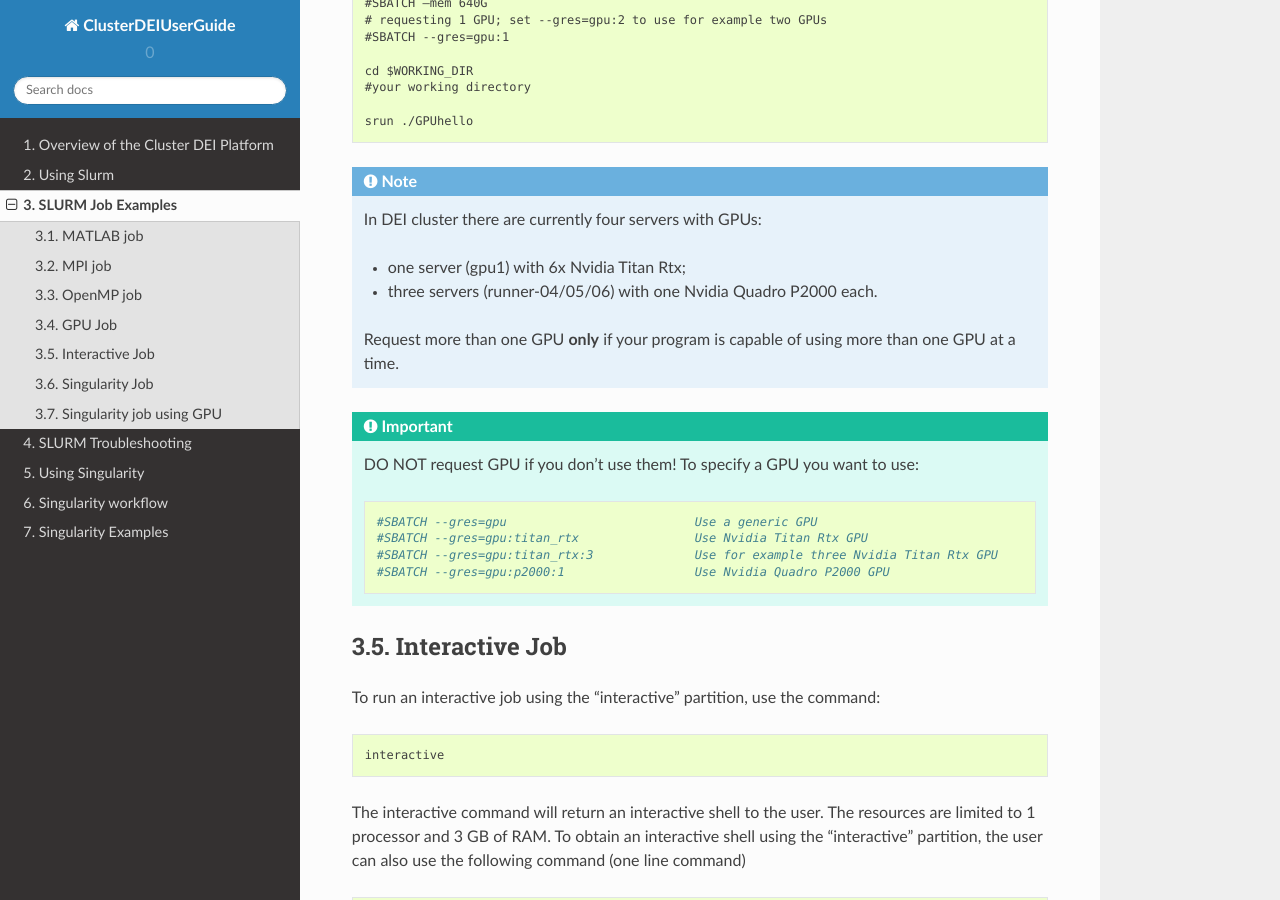
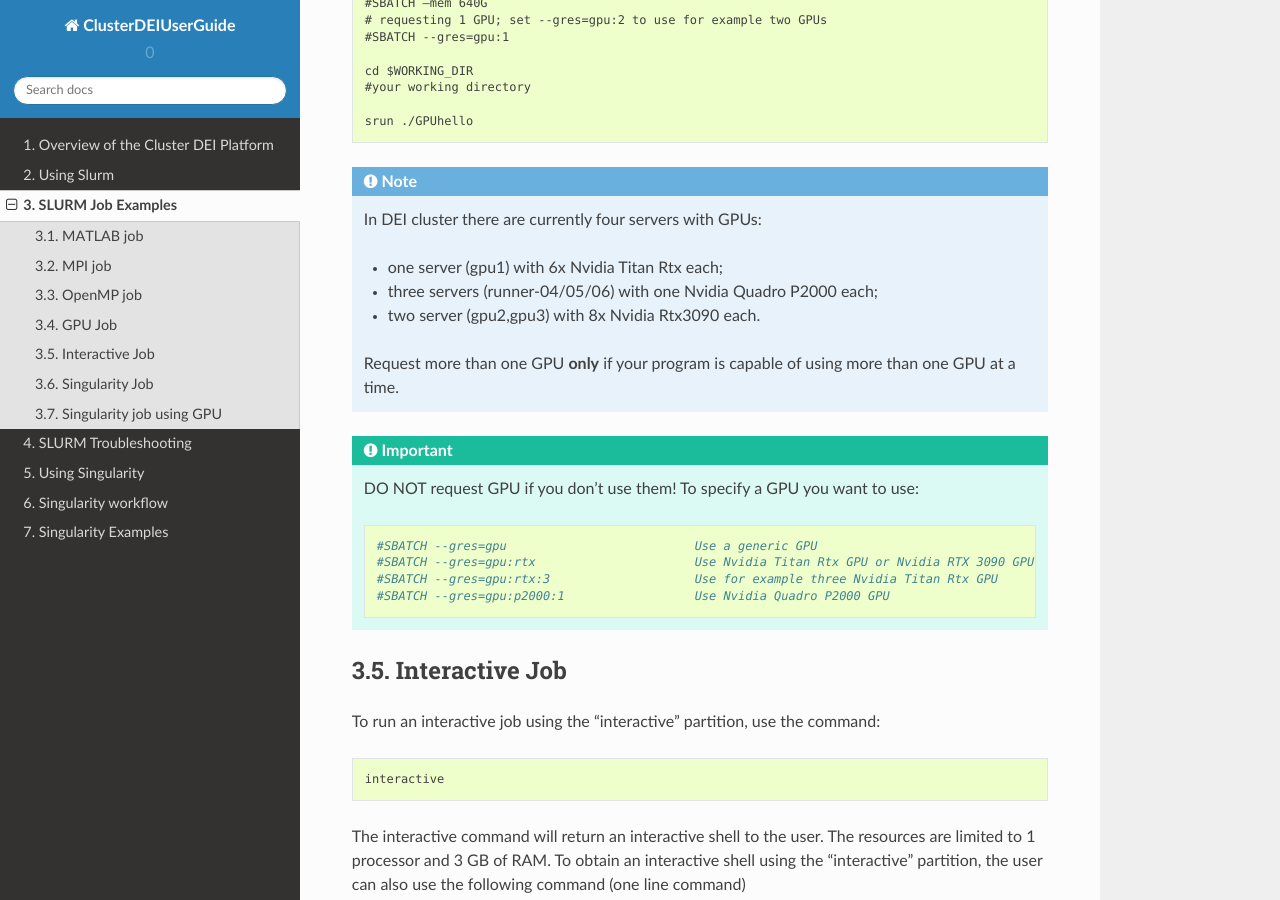
Before and after one commit to agostinoandriolo/clusterDEIguide, a Sphinx documentation site: the page built from ClusterDEIUserGuide-master/docs/SLURMExamples.rst, in a window 1280 px wide and 900 px high, scrolled down 1704 px. Built offline with Sphinx 7.4.7 and the Read the Docs theme 2.0.0, drawn with Linux system fonts in a browser that asks for light colours.

Commit message:
Update SLURMExamples.rst

```diff
--- a/ClusterDEIUserGuide-master/docs/SLURMExamples.rst
+++ b/ClusterDEIUserGuide-master/docs/SLURMExamples.rst
@@ -107,8 +107,9 @@ GPU Job
 .. note::
     In DEI cluster there are currently four servers with GPUs:
 
-    * one server (gpu1) with 6x Nvidia Titan Rtx;
-    * three servers (runner-04/05/06) with one Nvidia Quadro P2000 each.
+    * one server (gpu1) with 6x Nvidia Titan Rtx each;
+    * three servers (runner-04/05/06) with one Nvidia Quadro P2000 each;
+    * two server (gpu2,gpu3) with 8x Nvidia Rtx3090 each.
 
     Request more than one GPU **only** if your program is capable of using more than one GPU at a time.
 
@@ -117,8 +118,8 @@ GPU Job
    To specify a GPU you want to use:
    ::
      #SBATCH --gres=gpu                          Use a generic GPU
-     #SBATCH --gres=gpu:titan_rtx                Use Nvidia Titan Rtx GPU
-     #SBATCH --gres=gpu:titan_rtx:3              Use for example three Nvidia Titan Rtx GPU
+     #SBATCH --gres=gpu:rtx                      Use Nvidia Titan Rtx GPU or Nvidia RTX 3090 GPU
+     #SBATCH --gres=gpu:rtx:3                    Use for example three Nvidia Titan Rtx GPU
      #SBATCH --gres=gpu:p2000:1                  Use Nvidia Quadro P2000 GPU
 
 Interactive Job
```
